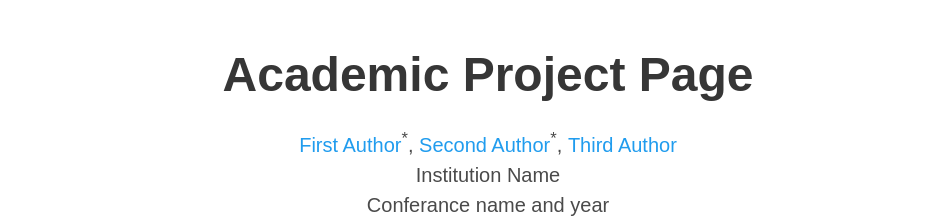
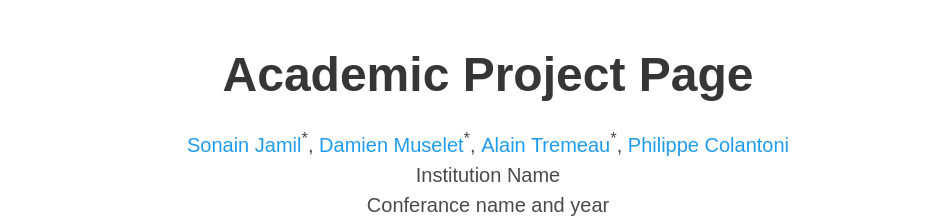
Before and after one commit to sonainjameel/SV-GaSRelight, a plain HTML site: page index.html in a window 1280 px wide. Shown: the top 224 px of the page, without its empty margins (152-1095 px from the left). Drawn offline with nearby package versions, Linux system fonts and the light colour scheme; some icons are missing; a web font is replaced by a local one.

Commit message:
Update index.html

```diff
--- a/index.html
+++ b/index.html
@@ -56,11 +56,13 @@
             <div class="is-size-5 publication-authors">
               <!-- Paper authors -->
               <span class="author-block">
-                <a href="FIRST AUTHOR PERSONAL LINK" target="_blank">First Author</a><sup>*</sup>,</span>
+                <a href="FIRST AUTHOR PERSONAL LINK" target="_blank">Sonain Jamil</a><sup>*</sup>,</span>
                 <span class="author-block">
-                  <a href="SECOND AUTHOR PERSONAL LINK" target="_blank">Second Author</a><sup>*</sup>,</span>
+                  <a href="SECOND AUTHOR PERSONAL LINK" target="_blank">Damien Muselet</a><sup>*</sup>,</span>
                   <span class="author-block">
-                    <a href="THIRD AUTHOR PERSONAL LINK" target="_blank">Third Author</a>
+                  <a href="SECOND AUTHOR PERSONAL LINK" target="_blank">Alain Tremeau</a><sup>*</sup>,</span>
+                  <span class="author-block">
+                    <a href="THIRD AUTHOR PERSONAL LINK" target="_blank">Philippe Colantoni</a>
                   </span>
                   </div>
 
```
